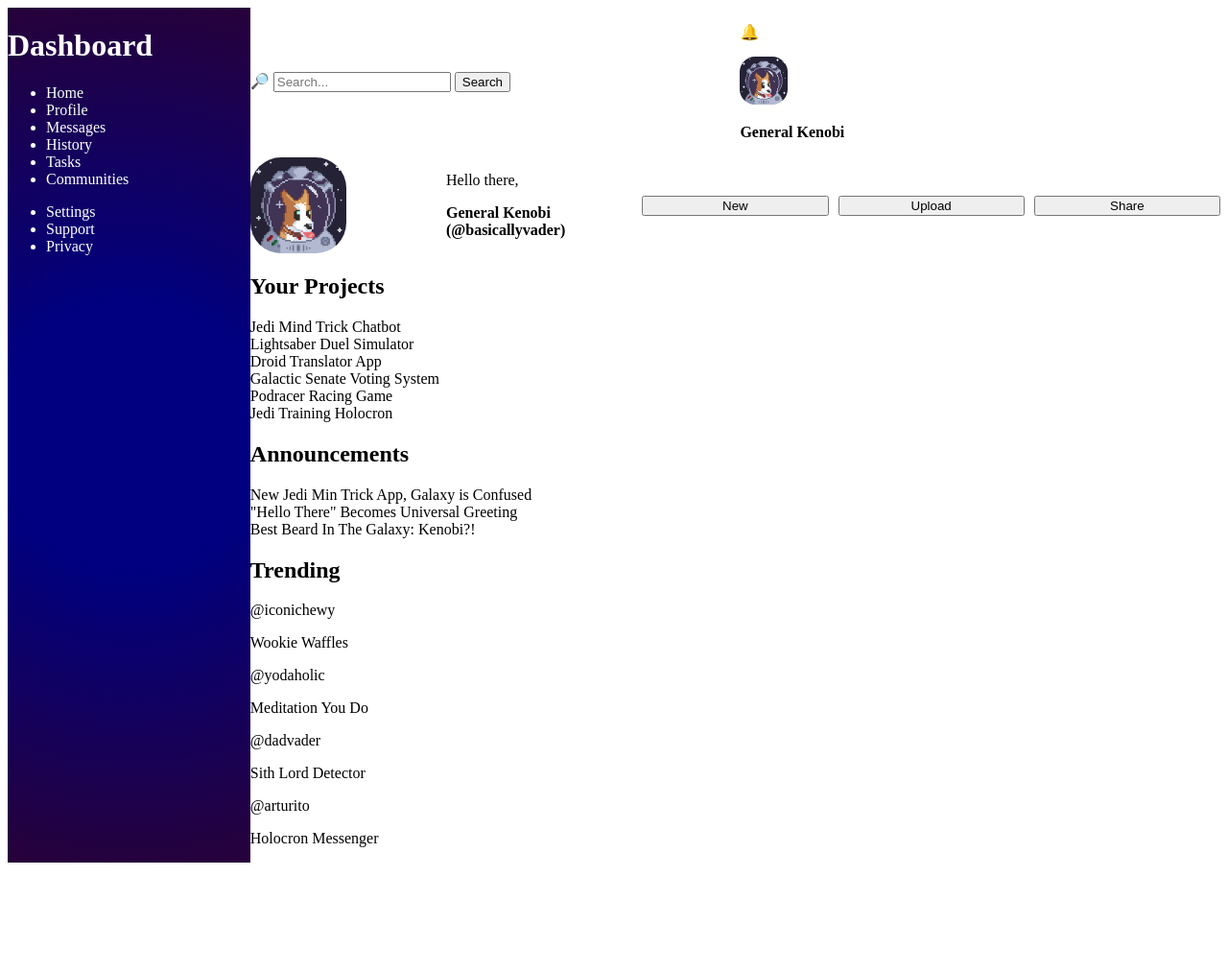
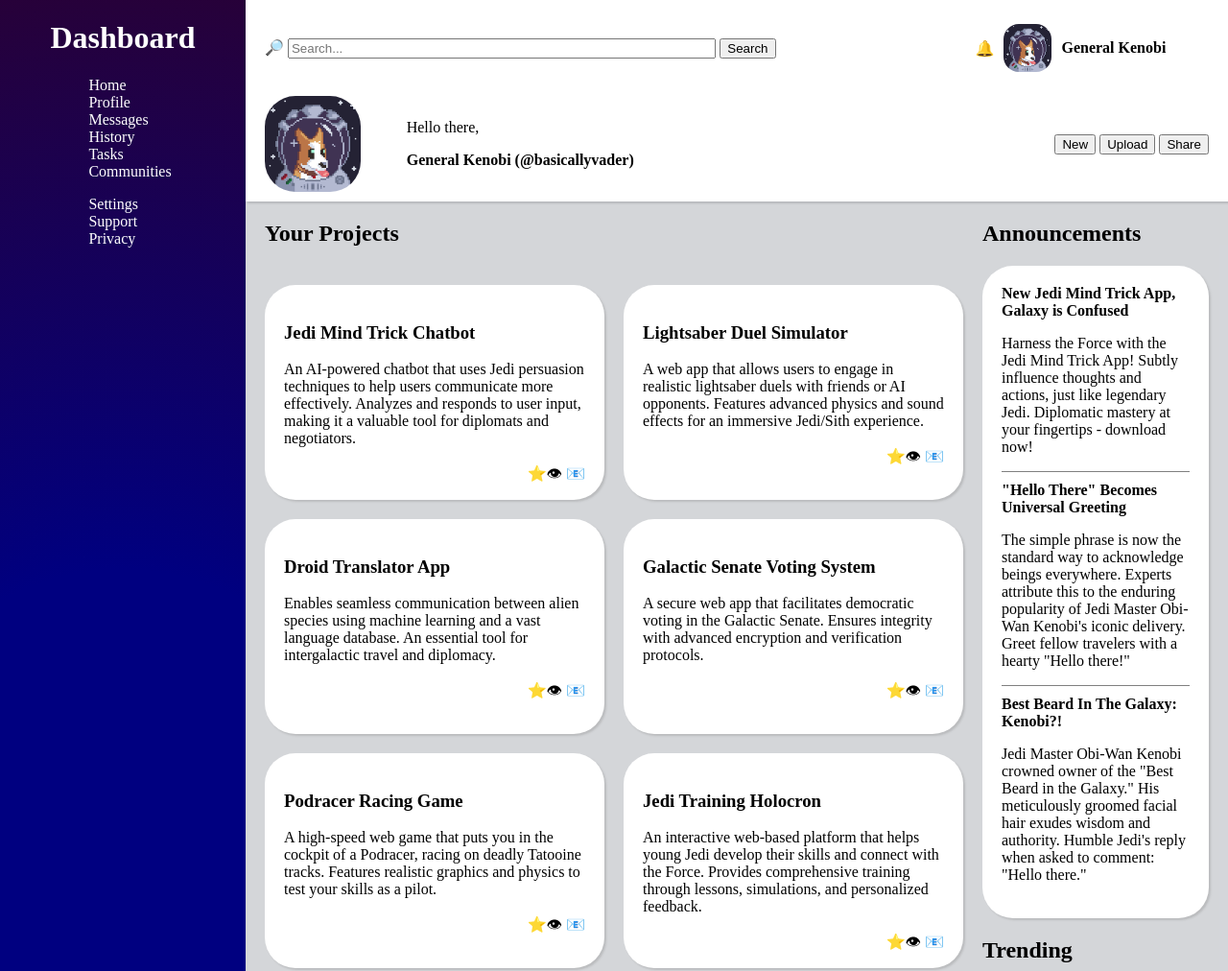
Before and after one commit to austernotus/dash, a plain HTML site: page index.html in a window 1280 px wide. Shown: the top 1012 px of the page at 96% size. Before the commit the page ends 907 px from the top, so only its background shows below. Drawn offline with Linux system fonts and the light colour scheme.

Commit message:
added images, descriptions, worked on cards main content, announcement & trending

```diff
--- a/index.html
+++ b/index.html
@@ -15,7 +15,7 @@
                     <input type="text" placeholder="Search..." id="search">
                     <button type="submit">Search</button>
                 </div>
-                <div>
+                <div id="top-right">
                     <p>🔔</p>
                     <img src="./media/logo_big.png" alt="user logo">
                     <p class="username">General Kenobi</p>
@@ -27,13 +27,14 @@
                     <p>Hello there,</p>
                     <p class="username">General Kenobi (@basicallyvader)</p>
                 </div>
-                <button>New</button><button>Upload</button><button>Share</button>
+                <div>
+                    <button>New</button>
+                    <button>Upload</button>
+                    <button>Share</button>
+                </div>
             </div>
         </div>
         <div class="sidebar">
-            <div class="space">
-
-            </div>
             <div class="dash">
                 <h1>Dashboard</h1>
                 <ul>
@@ -53,33 +54,73 @@
         </div>
         <div class="main-content">
             <div class="projects">
-                <h2>Your Projects</h2>
-                <div class="card">Jedi Mind Trick Chatbot</div>
-                <div class="card">Lightsaber Duel Simulator</div>
-                <div class="card">Droid Translator App</div>
-                <div class="card">Galactic Senate Voting System</div>
-                <div class="card">Podracer Racing Game</div>
-                <div class="card">Jedi Training Holocron</div>
+                <div>
+                    <h2>Your Projects</h2>
+                </div>
+                <div class="card"><h3>Jedi Mind Trick Chatbot</h3>
+                    <p>An AI-powered chatbot that uses Jedi persuasion techniques to
+                        help users communicate more effectively.
+                        Analyzes and responds to user input, making it a valuable
+                        tool for diplomats and negotiators.</p>
+                    <p class="card-icons">
+                        ⭐👁 📧
+                    </p>
+                </div>
+                <div class="card"><h3>Lightsaber Duel Simulator</h3> <p>A web app that allows users to engage in realistic lightsaber duels with friends or AI opponents. Features advanced physics and sound effects for an immersive Jedi/Sith experience.
+                </p><p class="card-icons">
+                    ⭐👁 📧
+                </p>
+                </div>
+                <div class="card"><h3>Droid Translator App</h3> <p>Enables seamless communication between alien species using machine learning and a vast language database. An essential tool for intergalactic travel and diplomacy.
+                </p><p class="card-icons">
+                    ⭐👁 📧
+                </p>
+                </div>
+                <div class="card"><h3>Galactic Senate Voting System</h3> <p>A secure web app that facilitates democratic voting in the Galactic Senate. Ensures integrity with advanced encryption and verification protocols.
+                </p><p class="card-icons">
+                    ⭐👁 📧
+                </p>
+                </div>
+                <div class="card"><h3>Podracer Racing Game</h3> <p>A high-speed web game that puts you in the cockpit of a Podracer, racing on deadly Tatooine tracks. Features realistic graphics and physics to test your skills as a pilot.
+                </p><p class="card-icons">
+                    ⭐👁 📧
+                </p>
+                </div>
+                <div class="card"><h3>Jedi Training Holocron</h3> <p>An interactive web-based platform that helps young Jedi develop their skills and connect with the Force. Provides comprehensive training through lessons, simulations, and personalized feedback.
+                </p><p class="card-icons">
+                    ⭐👁 📧
+                </p>
+                </div>
             </div>
             <div class="announcements">
                 <h2>Announcements</h2>
-                <div class="news">New Jedi Min Trick App, Galaxy is Confused</div>
-                <div class="news">"Hello There" Becomes Universal Greeting</div>
-                <div class="news">Best Beard In The Galaxy: Kenobi?!</div>
+                <div>
+                    <div class="news"><strong>New Jedi Mind Trick App, Galaxy is Confused</strong><p>Harness the Force with the Jedi Mind Trick App! Subtly influence thoughts and actions, just like legendary Jedi. Diplomatic mastery at your fingertips - download now!
+                    </p></div>
+                    <div class="news"><strong>"Hello There" Becomes Universal Greeting</strong><p>The simple phrase is now the standard way to acknowledge beings everywhere. Experts attribute this to the enduring popularity of Jedi Master Obi-Wan Kenobi's iconic delivery. Greet fellow travelers with a hearty "Hello there!"
+                    </p></div>
+                    <div class="news"><strong>Best Beard In The Galaxy: Kenobi?!</strong><p>Jedi Master Obi-Wan Kenobi crowned owner of the "Best Beard in the Galaxy." His meticulously groomed facial hair exudes wisdom and authority. Humble Jedi's reply when asked to comment: "Hello there."</p></div>
+                </div>
             </div>
             <div class="trending">
                 <h2>Trending</h2>
-                <div class="users">@iconichewy
-                    <p>Wookie Waffles</p>
+                <div>
+                    <div class="users">
+                        <img src="./media/ogre.png" alt="an ogre avatar">@iconichewy
+                        <p> Wookie Waffles</p>
+                    </div>
+                    <div class="users">
+                        <img src="./media/swamp.png" alt="a swamp in pixel art">@yodaholic
+                        <p>Meditation You Do</p>
+                    </div>
+                    <div class="users">
+                        <img src="./media/asuka.gif" alt="asuka pixel art">@dadvader
+                        <p> Sith Lord Detector</p>
+                    </div>
+                    <div class="users">
+                        <img src="./media/crown.gif" alt="crown pixel art avatar">@arturito
+                        <p>Holocron Messenger</p>
                 </div>
-                <div class="users">@yodaholic
-                    <p>Meditation You Do</p>
-                </div>
-                <div class="users">@dadvader
-                    <p>Sith Lord Detector</p>
-                </div>
-                <div class="users">@arturito
-                    <p>Holocron Messenger</p>
                 </div>
             </div>
         </div>
--- a/styles.css
+++ b/styles.css
@@ -1,20 +1,53 @@
+body{
+    margin:0
+}
+
 .container{
     display:grid;
     grid-template-columns: 1fr 4fr;
+    grid-template-areas:
+    "sidebar header"
+    "sidebar main ";
 }
 
 .header{
-    grid-column: 2/5;
+    grid-area: header;
     display: grid;
-    grid-template-rows: auto 1fr;
+    grid-template-rows: 1fr 1fr;
+    padding-bottom: 10px;
 }
 
 .top,
 .under-top{
     display: grid;
-    grid-template-columns: repeat(auto-fit, minmax(100px, 1fr));
     gap: 10px;
     justify-content: center;
+    align-items: center;
+    padding:0 20px;
+}
+
+li{
+    list-style: none;
+}
+
+.top{
+    grid-template-columns: 3fr 1fr;
+}
+.under-top{
+    grid-template-columns: 1fr 3fr 3fr;
+}
+
+.top input[type="text"]{
+    width:60%;
+}
+
+.under-top>div:last-child{
+    justify-self: end;
+}
+
+#top-right{
+    display: flex;
+    gap:10px;
     align-items: center;
 }
 
@@ -37,11 +70,89 @@ button:hover{
 }
 
 .sidebar{
-    grid-row: 1 /5;
+    grid-area: sidebar;
     background: radial-gradient(circle at center, navy 30%, rgb(39, 1, 57) 100%);
-
+    display: flex;
+    flex-direction: column;
+    align-items: center;
+    gap:200px;
 }
 
 .sidebar *{
     color:white;
 }
+
+.main-content{
+    grid-area: main;
+    display: grid;
+    grid-template-columns: 3fr 1fr;
+    grid-template-rows: 1fr 1fr;
+    grid-template-areas:
+    "projects anno"
+    "projects trending";
+    background-color: rgba(40, 51, 68,0.2);
+}
+
+.projects{
+    grid-area: projects;
+    display: grid;
+    grid-template-columns: repeat(auto-fit,minmax(300px,3fr));
+    grid-template-rows: 0.05fr;
+    grid-auto-rows: minmax(30px,15%);
+    padding: 0 20px;
+    gap:20px;
+}
+
+.projects>div:first-child{
+    grid-column: 1/-1;
+}
+
+.card{
+    padding:20px;
+    background-color:white;
+    border-radius: 2rem;
+}
+
+.card,
+.announcements>div,
+.trending>div,
+.header{
+    box-shadow: 2px 2px 2px rgba(128, 128, 128,0.3);
+}
+
+.card-icons{
+    text-align: right;
+}
+
+.announcements{
+    grid-area: anno;
+}
+
+.announcements>div{
+    display: grid;
+    gap:10px;
+}
+
+.announcements>div>div:nth-child(2),
+.announcements>div>div:nth-child(1){
+    border-bottom: 1px solid grey;
+}
+
+.announcements>div,
+.trending>div{
+    background-color: white;
+    padding:20px;
+    margin-right:20px;
+    border-radius: 2rem;
+}
+
+.trending{
+    grid-area: trending;
+}
+
+.trending img{
+    width:50px;
+    height:50px;
+    object-fit: cover;
+    border-radius: 2rem;
+}
```
Also changed, not shown: media/asuka.gif (added), media/crown.gif (added), media/ogre.png (added), media/swamp.png (added).
